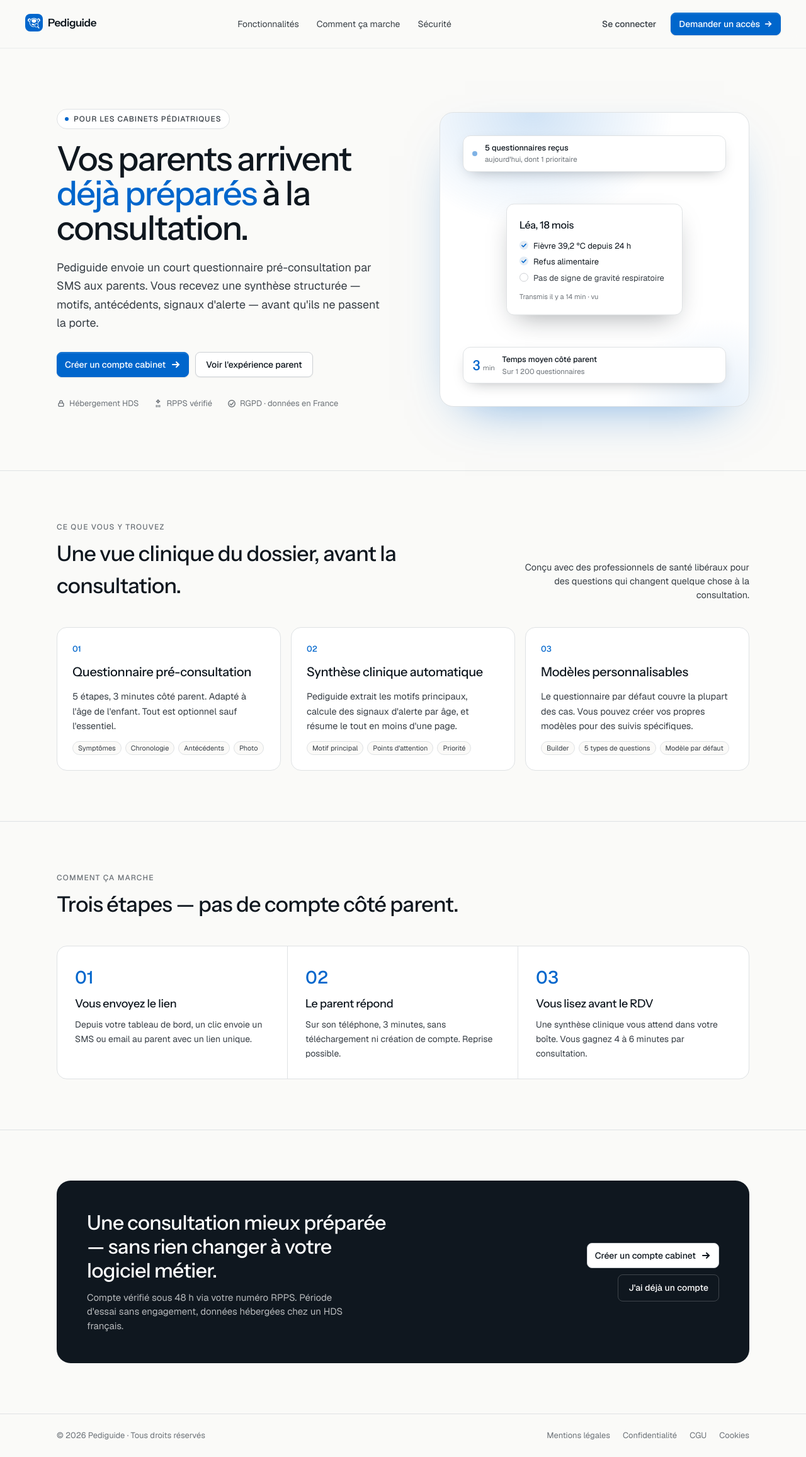
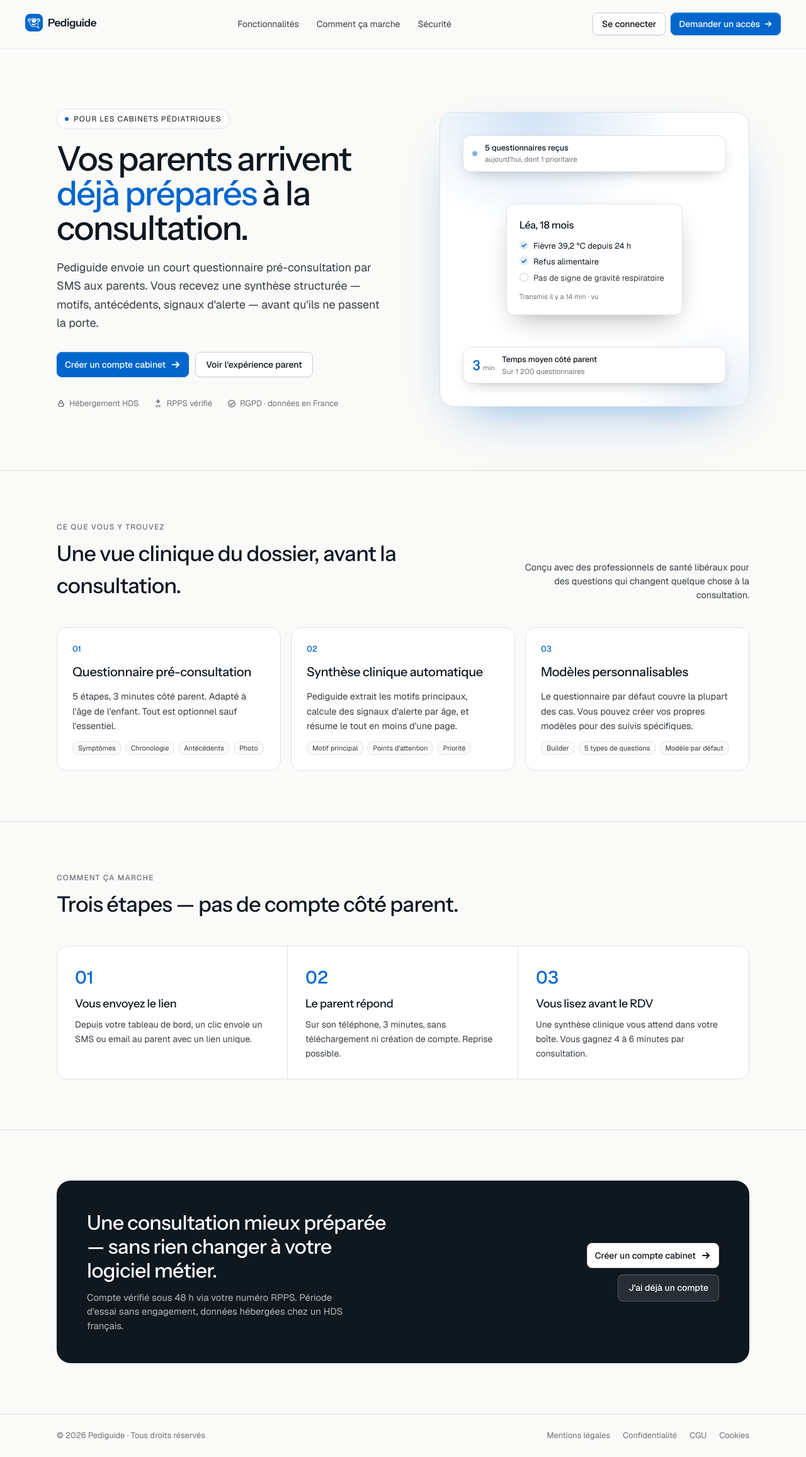
Before and after one commit to Thomaxx78/pediguideV2, a Vue app in the folder frontend/: page / in a window 1280 px wide. Shown: the whole page at 63% size. Built offline with nearby package versions, Linux system fonts and the light colour scheme; no server answers.

Commit message:
fix: contrast

```diff
--- a/frontend/src/components/marketing/MarketingNav.vue
+++ b/frontend/src/components/marketing/MarketingNav.vue
@@ -42,7 +42,7 @@
       </nav>
 
       <div class="flex items-center gap-2">
-        <Button variant="ghost" size="sm" class="hidden sm:inline-flex" @click="goToLogin">
+        <Button variant="secondary" size="sm" class="hidden sm:inline-flex" @click="goToLogin">
           Se connecter
         </Button>
         <Button size="sm" @click="goToRegister">
--- a/frontend/src/pages/HomeView.vue
+++ b/frontend/src/pages/HomeView.vue
@@ -254,7 +254,7 @@
             </Button>
             <button
               type="button"
-              class="rounded-[var(--r-sm)] border border-white/20 bg-transparent px-4 py-2.5 text-[14px] font-medium text-white transition-colors hover:bg-white/10 focus-visible:outline-none focus-visible:ring-[3px] focus-visible:ring-white/30 md:self-end"
+              class="rounded-[var(--r-sm)] border border-white/20 bg-white/10 px-4 py-2.5 text-[14px] font-medium text-white transition-colors hover:bg-white/15 focus-visible:outline-none focus-visible:ring-[3px] focus-visible:ring-white/30 md:self-end"
               @click="goToLogin"
             >
               J'ai déjà un compte
```
